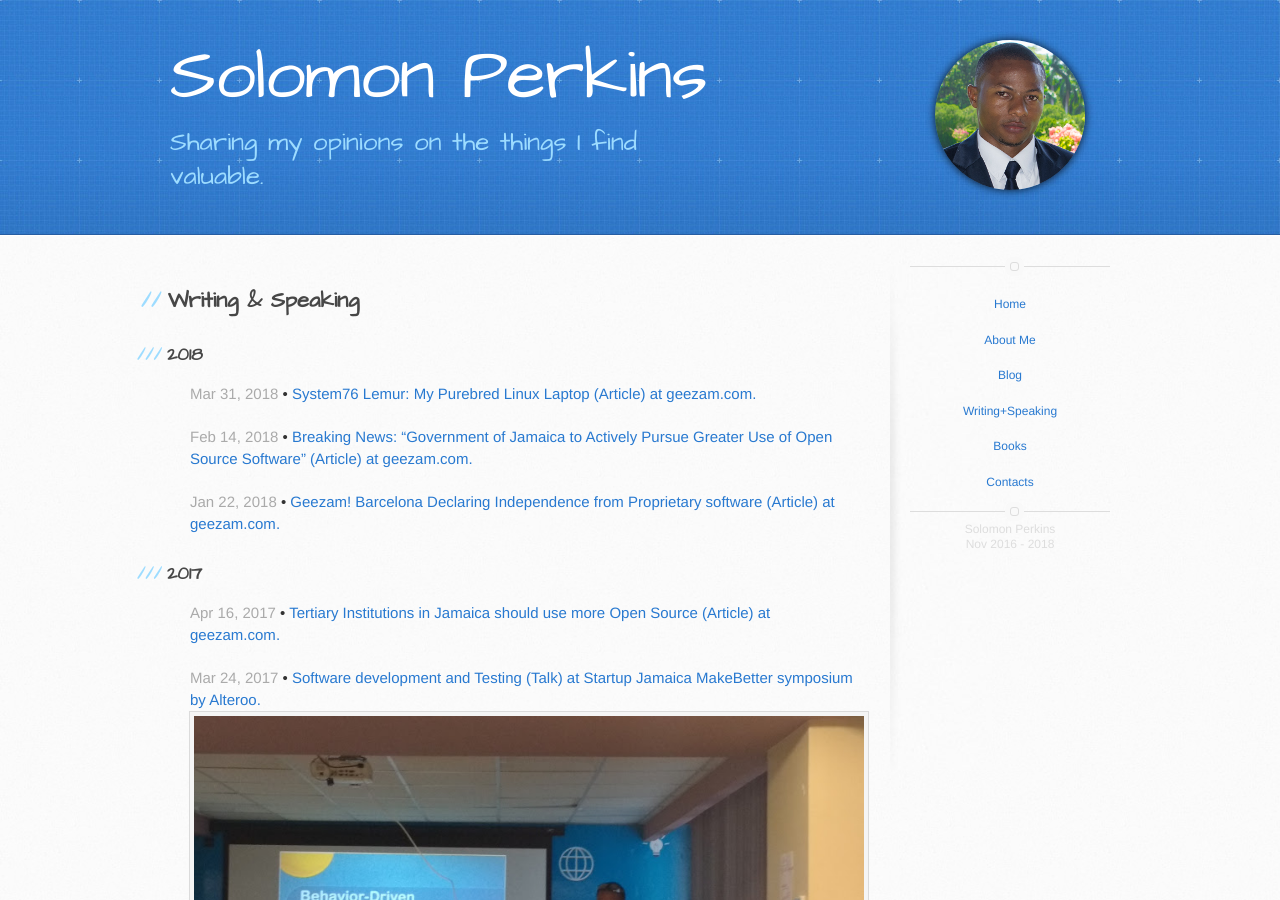
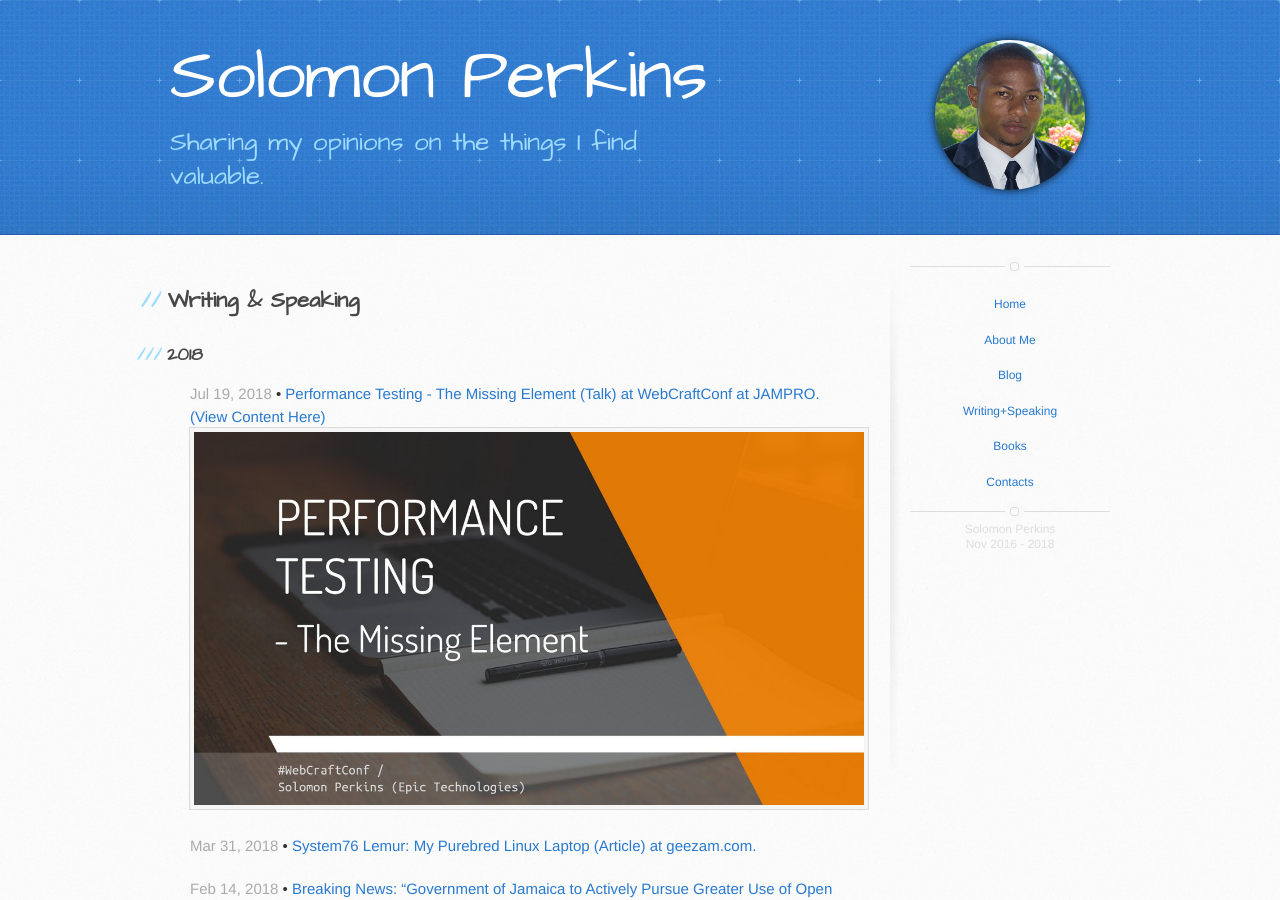
Before and after one commit to SolomonPerkins/solomonperkins.github.io, a Jekyll site: the page built from writing+speaking.html, in a window 1280 px wide and 900 px high. Built offline with Jekyll 4.4.1, drawn with Linux system fonts in a browser that asks for light colours; nearby versions of some CDN libraries.

Commit message:
adding the webcraft conference presentation

```diff
--- a/_data/writingspeaking.yml
+++ b/_data/writingspeaking.yml
@@ -1,3 +1,10 @@
+- type: speaking
+  title: Performance Testing - The Missing Element
+  location: WebCraftConf at JAMPRO
+  image: /images/writing+speaking/webcrafconf-performance-testing.jpg
+  link: "https://drive.google.com/file/d/1YrojSKXUl-yfQHZsmABjs5P-DseXf2lh/view"
+  date: 2018-07-19
+
 - type: writing
   title: "System76 Lemur: My Purebred Linux Laptop"
   location: "<a href='http://geezam.com/system-76-lemur-purebred-linux-laptop/'>geezam.com</a>"
```
Also changed, not shown: images/writing+speaking/webcrafconf-performance-testing.jpg (added).
